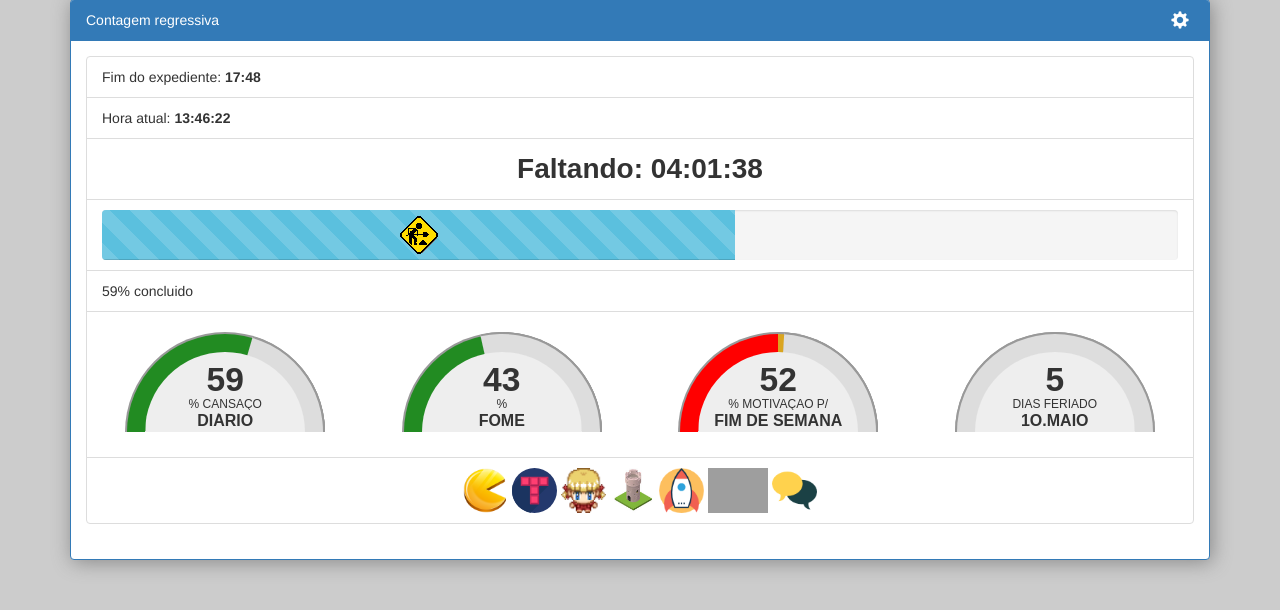
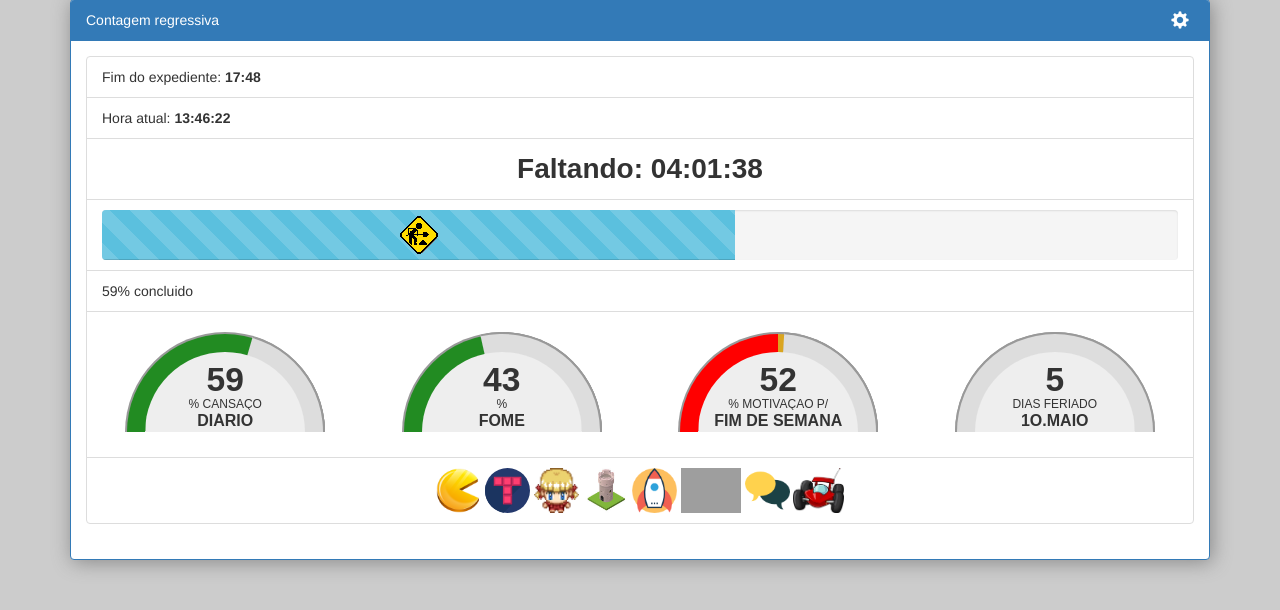
Before and after one commit to andrelokal/worktime, a PHP site: page / in a window 1280 px wide. Shown: the part 51-661 px from the top of the page. Run offline with PHP 8.4, Linux system fonts and the light colour scheme; grey boxes are pictures that could not be loaded.

Commit message:
Triboni racer settings

```diff
--- a/index.php
+++ b/index.php
@@ -216,17 +216,17 @@ function dias_feriados($ano = null)
       })
     });
 
-    /*
+
     $('#btn-racer').click(function(){
       $('#game').modal();
       $('#game .modal-title').html('Racer');
-      $('#game .modal-body').html( '<iframe id="frmRacer" align="center" width="640px" frameborder="0" scrolling="no" height="480px" src="racer/v4.final.html"></iframe>' );
+      $('#game .modal-body').html( '<iframe id="frmRacer" align="center" width="560px" frameborder="0" scrolling="no" height="480px" src="racer/v4.final.html"></iframe>' );
       $('#game').on('hidden.bs.modal', function (e) {
           $('#game .modal-body').html('');
           $('#game .modal-title').html('');
       })
     });
-    */
+
 
      $('#btn-chat').click(function(){
         if (showchat == true){
@@ -690,7 +690,7 @@ function dias_feriados($ano = null)
                 <a id="btn-delta" href="#"><img src="delta/startup.png" height="45" title="Delta"></a>
                 <a id="btn-snake" href="#"><img src="snake/firesnake.png" height="45" title="Snake"></a>
                 <a id="btn-chat" href="#"><img src="chat/chatting.png" height="45" title="Chat" ></a>
-                <!--a id="btn-racer" href="#"><img src="racer.png" height="45"></a-->
+                <a id="btn-racer" href="#"><img src="racer.png" height="45" title="Racer"></a>
               </li>
             </ul>
           </div>
@@ -700,7 +700,7 @@ function dias_feriados($ano = null)
         </div>
 
 
-       <!-- Mudal De Games -->
+       <!-- Modal De Games -->
        <div class="modal fade" tabindex="-1" role="dialog" id='game'>
           <div class="modal-dialog" role="document">
             <div class="modal-content">
@@ -714,7 +714,7 @@ function dias_feriados($ano = null)
             </div>
           </div>
         </div>
-        <!-- Fim Mudal De Games -->
+        <!-- Fim Modal De Games -->
 
 
         <div class="modal fade" tabindex="-1" role="dialog" id='myModal'>
```
